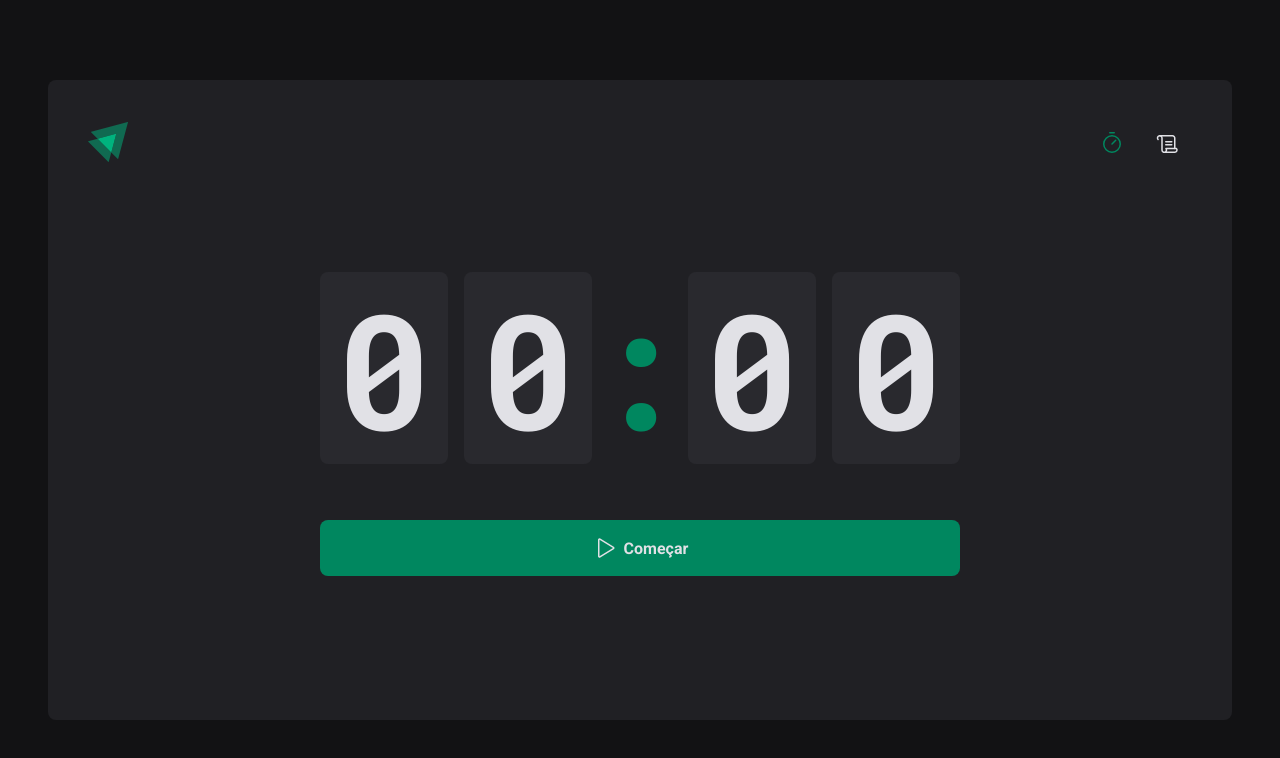
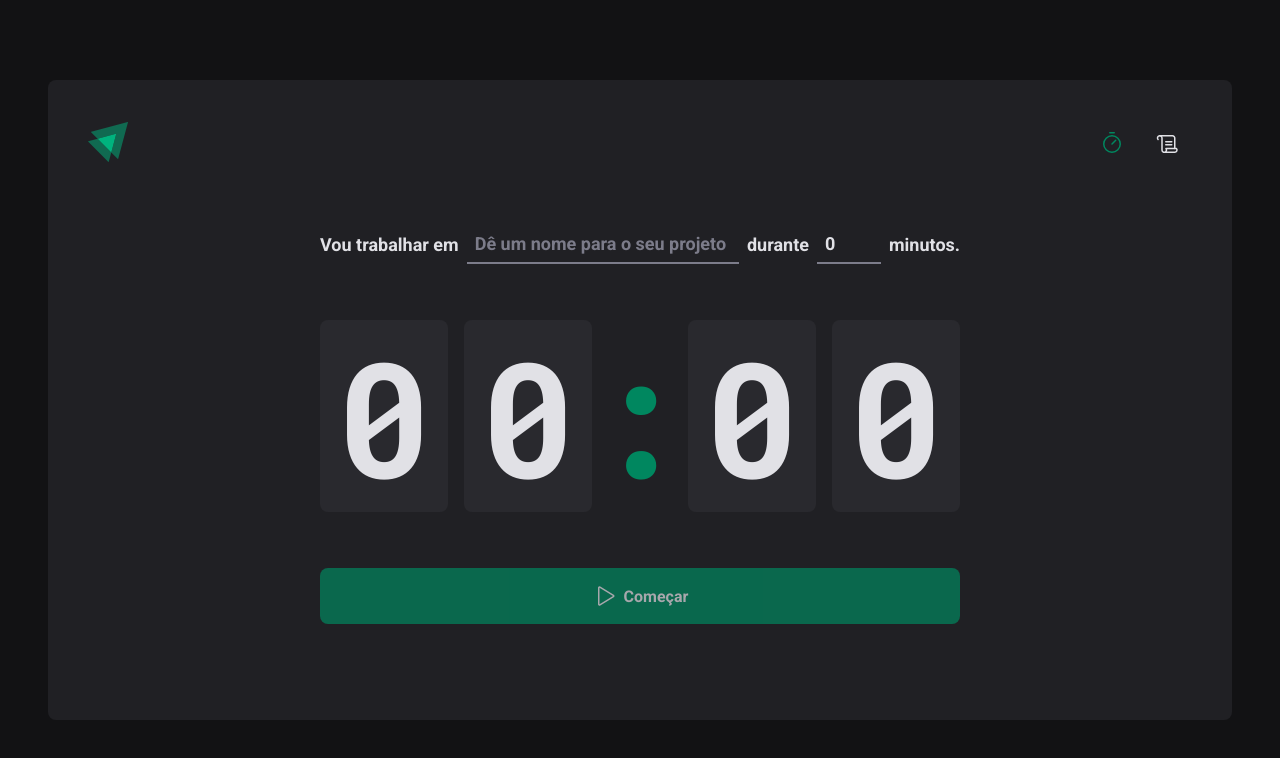
Before and after one commit to ViniciusSouzaDosReis/02-ignite-timer, a React (Vite) app: page / in a window 1280 px wide. Shown: the top 758 px of the page. Built offline with nearby package versions, Linux system fonts and the light colour scheme.

Commit message:
Contexto no React - Contexto entre rotas

```diff
--- a/src/App.tsx
+++ b/src/App.tsx
@@ -3,6 +3,7 @@ import { BrowserRouter } from 'react-router-dom'
 import { ThemeProvider } from 'styled-components'
 import { defaultTheme } from './styles/themes/default'
 import { GlobalStyle } from './styles/global'
+import { CyclesContextProvider } from './contexts/CyclesContext'
 
 import { Router } from './Router'
 
@@ -10,7 +11,9 @@ export function App() {
   return (
     <ThemeProvider theme={defaultTheme}>
       <BrowserRouter>
-        <Router />
+        <CyclesContextProvider>
+          <Router />
+        </CyclesContextProvider>
       </BrowserRouter>
       <GlobalStyle />
     </ThemeProvider>
--- /dev/null
+++ b/src/contexts/CyclesContext.tsx
@@ -0,0 +1,105 @@
+import { createContext, ReactNode, useState } from 'react'
+
+interface CreateCycleData {
+  task: string
+  minutesAmount: number
+}
+
+interface Cycle {
+  id: string
+  task: string
+  minutesAmount: number
+  startDate: Date
+  interruptedDate?: Date
+  finishedDate?: Date
+}
+
+interface CyclesContextType {
+  cycles: Cycle[]
+  currentCycle: Cycle | undefined
+  currentCycleId: string | null
+  amountSecondsPassed: number
+  markCurrentCycleAsFinished: () => void
+  setSecondsPassed: (seconds: number) => void
+  createNewCycle: (data: CreateCycleData) => void
+  interruptCurrentCycle: () => void
+}
+
+export const CyclesContext = createContext({} as CyclesContextType)
+
+interface CyclesContextProviderProps {
+  children: ReactNode
+}
+
+export function CyclesContextProvider({
+  children,
+}: CyclesContextProviderProps) {
+  const [cycles, setCycles] = useState<Cycle[]>([])
+  const [currentCycleId, setCurrentCycleId] = useState<string | null>(null)
+  const [amountSecondsPassed, setAmountSecondsPassed] = useState(0)
+
+  const currentCycle = cycles.find((cycle) => cycle.id === currentCycleId)
+
+  function setSecondsPassed(seconds: number) {
+    setAmountSecondsPassed(seconds)
+  }
+
+  function markCurrentCycleAsFinished() {
+    setCycles((state) =>
+      state.map((cycle) => {
+        if (cycle.id === currentCycleId) {
+          return { ...cycle, finishedDate: new Date() }
+        } else {
+          return cycle
+        }
+      }),
+    )
+  }
+
+  function createNewCycle(data: CreateCycleData) {
+    const id = String(new Date().getTime())
+
+    const newCycle: Cycle = {
+      id,
+      task: data.task,
+      minutesAmount: data.minutesAmount,
+      startDate: new Date(),
+    }
+
+    setCycles((state) => [...state, newCycle])
+    setCurrentCycleId(id)
+    setAmountSecondsPassed(0)
+
+    // reset()
+  }
+
+  function interruptCurrentCycle() {
+    setCycles((state) =>
+      state.map((cycle) => {
+        if (cycle.id === currentCycleId) {
+          return { ...cycle, interruptedDate: new Date() }
+        } else {
+          return cycle
+        }
+      }),
+    )
+    setCurrentCycleId(null)
+  }
+
+  return (
+    <CyclesContext.Provider
+      value={{
+        cycles,
+        currentCycle,
+        currentCycleId,
+        markCurrentCycleAsFinished,
+        amountSecondsPassed,
+        setSecondsPassed,
+        createNewCycle,
+        interruptCurrentCycle,
+      }}
+    >
+      {children}
+    </CyclesContext.Provider>
+  )
+}
--- a/src/pages/Home/components/Countdown/index.tsx
+++ b/src/pages/Home/components/Countdown/index.tsx
@@ -1,14 +1,18 @@
-import { useContext, useEffect, useState } from 'react'
+import { useContext, useEffect } from 'react'
 
 import { CountdownContainer, Separator } from './styles'
 
-import { CyclesContext } from '../..'
+import { CyclesContext } from '../../../../contexts/CyclesContext'
 import { differenceInSeconds } from 'date-fns'
 
 export function Countdown() {
-  const { currentCycle, currentCycleId, markCurrentCycleAsFinished } =
-    useContext(CyclesContext)
-  const [amountSecondsPassed, setAmountSecondsPassed] = useState(0)
+  const {
+    currentCycle,
+    currentCycleId,
+    markCurrentCycleAsFinished,
+    amountSecondsPassed,
+    setSecondsPassed,
+  } = useContext(CyclesContext)
 
   const totalSeconds = currentCycle ? currentCycle.minutesAmount * 60 : 0
 
@@ -23,17 +27,23 @@ export function Countdown() {
 
         if (secondsDifference >= totalSeconds) {
           markCurrentCycleAsFinished()
-          setAmountSecondsPassed(totalSeconds)
+          setSecondsPassed(totalSeconds)
           clearInterval(interval)
         } else {
-          setAmountSecondsPassed(secondsDifference)
+          setSecondsPassed(secondsDifference)
         }
       }, 1000)
     }
     return () => {
       clearInterval(interval)
     }
-  }, [currentCycle, totalSeconds, markCurrentCycleAsFinished, currentCycleId])
+  }, [
+    currentCycle,
+    totalSeconds,
+    currentCycleId,
+    setSecondsPassed,
+    markCurrentCycleAsFinished,
+  ])
 
   const currentSeconds = currentCycle ? totalSeconds - amountSecondsPassed : 0
 
--- a/src/pages/Home/components/NewCycleForm/index.tsx
+++ b/src/pages/Home/components/NewCycleForm/index.tsx
@@ -1,6 +1,15 @@
+import { useContext } from 'react'
+import { useFormContext } from 'react-hook-form'
+
 import { FormContainer, MinutesAmountInput, TaskInput } from './styles'
 
+import { CyclesContext } from '../../../../contexts/CyclesContext'
+
 export function NewCycleForm() {
+  const { currentCycle } = useContext(CyclesContext)
+  const { register } = useFormContext()
+
+
   return (
     <FormContainer>
       <label htmlFor="task">Vou trabalhar em</label>
@@ -8,7 +17,7 @@ export function NewCycleForm() {
         id="task"
         list="task-suggestions"
         placeholder="Dê um nome para o seu projeto"
-        disabled={!!activeCycle}
+        disabled={!!currentCycle}
         {...register('task')}
       />
 
@@ -27,7 +36,7 @@ export function NewCycleForm() {
         step={5}
         min={5}
         max={60}
-        disabled={!!activeCycle}
+        disabled={!!currentCycle}
         {...register('minutesAmount', { valueAsNumber: true })}
       />
 
--- a/src/pages/Home/index.tsx
+++ b/src/pages/Home/index.tsx
@@ -1,9 +1,8 @@
 import { HandPalm, Play } from 'phosphor-react'
-import { useForm } from 'react-hook-form'
+import { FormProvider, useForm } from 'react-hook-form'
+import { zodResolver } from '@hookform/resolvers/zod'
 import * as zod from 'zod'
-import { zodResolver } from '@hookform/resolvers/zod'
-import { useEffect, useState, createContext } from 'react'
-import { differenceInSeconds } from 'date-fns'
+import { useState, createContext, useContext } from 'react'
 
 import {
   HomeContainer,
@@ -13,90 +12,50 @@ import {
 
 import { NewCycleForm } from './components/NewCycleForm'
 import { Countdown } from './components/Countdown'
+import { CyclesContext } from '../../contexts/CyclesContext'
 
-interface Cycle {
-  id: string
-  task: string
-  minutesAmount: number
-  startDate: Date
-  interruptedDate?: Date
-  finishedDate?: Date
-}
+const newCycleFormValidationSchema = zod.object({
+  task: zod.string().min(1, 'Informe a tarefa'),
+  minutesAmount: zod
+    .number()
+    .min(5, 'O ciclo precisa ser de no mínimo 5 minutos.')
+    .max(60, 'O ciclo precisa ser de no máximo 60 minutos.'),
+})
 
-interface CyclesContextType {
-  currentCycle: Cycle | undefined
-  currentCycleId: string | null
-  markCurrentCycleAsFinished: () => void
-}
-
-export const CyclesContext = createContext({} as CyclesContextType)
-
+type NewCycleFormData = zod.infer<typeof newCycleFormValidationSchema>
 
 export function Home() {
-  const [cycles, setCycles] = useState<Cycle[]>([])
-  const [currentCycleId, setCurrentCycleId] = useState<string | null>(null)
+  const { currentCycle, createNewCycle, interruptCurrentCycle } =
+    useContext(CyclesContext)
 
-  const currentCycle = cycles.find((cycle) => cycle.id === currentCycleId)
+  const newCycleForm = useForm<NewCycleFormData>({
+    resolver: zodResolver(newCycleFormValidationSchema),
+    defaultValues: {
+      task: '',
+      minutesAmount: 0,
+    },
+  })
 
-  function markCurrentCycleAsFinished() {
-    setCycles((state) =>
-      state.map((cycle) => {
-        if (cycle.id === currentCycleId) {
-          return { ...cycle, finishedDate: new Date() }
-        } else {
-          return cycle
-        }
-      }),
-    )
-  }
+  const { handleSubmit, watch, /*reset*/ } = newCycleForm
 
-  // function handleCreateNewCycle(data: NewCycleFormData) {
-  //   const id = String(new Date().getTime())
-
-  //   const newCycle = {
-  //     id,
-  //     task: data.task,
-  //     minutesAmount: data.minutesAmount,
-  //     startDate: new Date(),
-  //   }
-
-  //   setCycles((state) => [...state, newCycle])
-  //   setCurrentCycleId(id)
-
-  //   reset()
-  // }
-
-  function handleInterruptCycle() {
-    setCycles((state) =>
-      state.map((cycle) => {
-        if (cycle.id === currentCycleId) {
-          return { ...cycle, interruptedDate: new Date() }
-        } else {
-          return cycle
-        }
-      }),
-    )
-    setCurrentCycleId(null)
-  }
-
-  // const task = watch('task')
-  // const isSubmitDisable = !task
+  const task = watch('task')
+  const isSubmitDisable = !task
 
   return (
     <HomeContainer>
-      <form /*onSubmit={handleSubmit(handleCreateNewCycle)}*/ >
-        <CyclesContext.Provider value={{ currentCycle, markCurrentCycleAsFinished, currentCycleId }}>
-          {/* <NewCycleForm /> */}
-          <Countdown />
-        </CyclesContext.Provider>
+      <form onSubmit={handleSubmit(createNewCycle)}>
+        <FormProvider {...newCycleForm}>
+          <NewCycleForm />
+        </FormProvider>
+        <Countdown />
 
         {currentCycle ? (
-          <StopCountdownButton /*onClick={handleInterruptCycle}*/ type="button">
+          <StopCountdownButton onClick={interruptCurrentCycle} type="button">
             <HandPalm size={24} />
             Interromper
           </StopCountdownButton>
         ) : (
-          <StartCountdownButton /*disabled={isSubmitDisable}*/ type="submit">
+          <StartCountdownButton disabled={isSubmitDisable} type="submit">
             <Play size={24} />
             Começar
           </StartCountdownButton>
```
